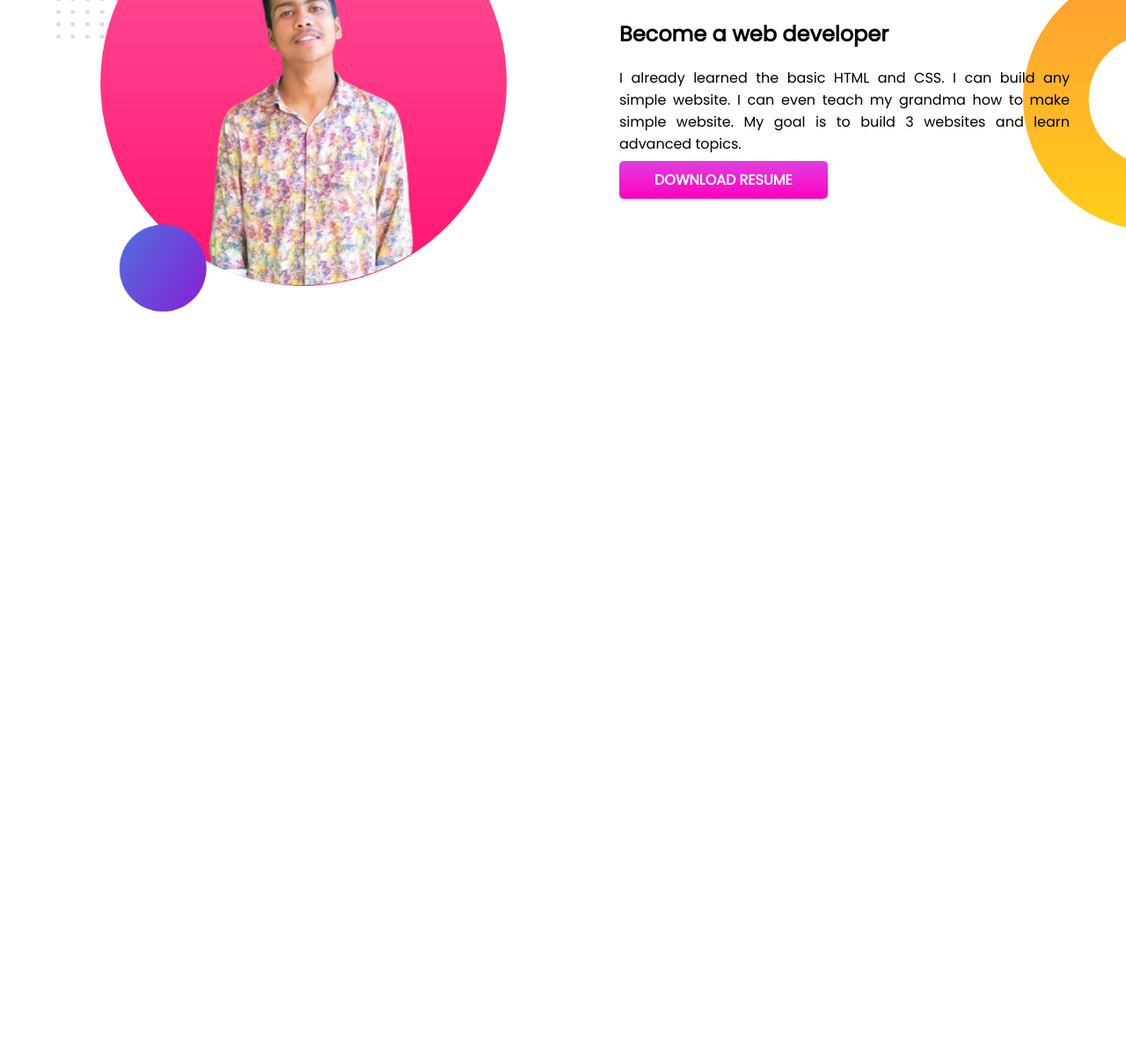
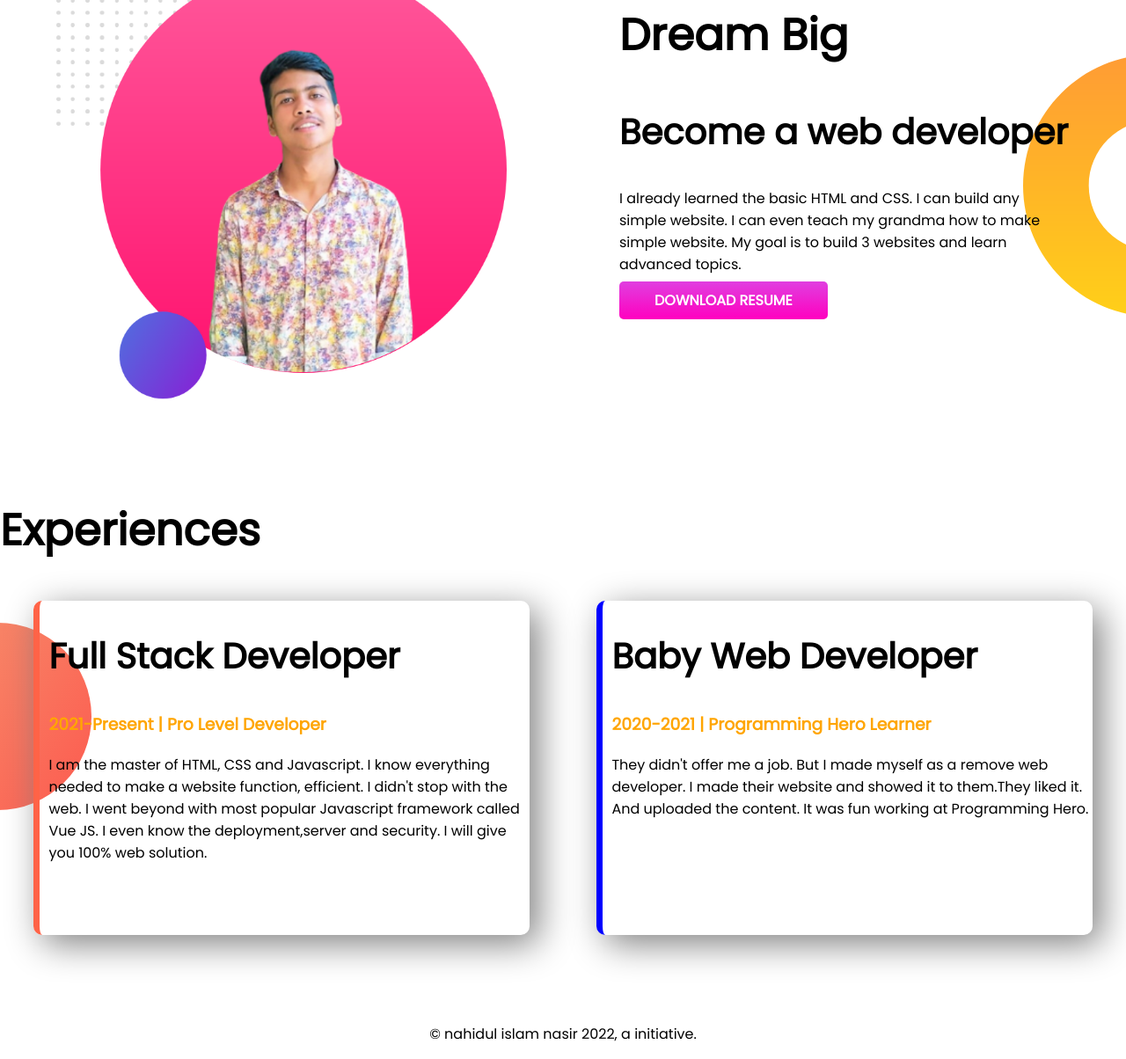
Before and after one commit to nasir738/my-portfolio, a plain HTML site: page index.html in a window 1280 px wide. Shown: the part 877-2081 px from the top of the page at 88% size. Before the commit the page ends 1306 px from the top, so only its background shows below. Drawn offline with Linux system fonts and the light colour scheme.

Commit message:
style border and added footer

```diff
--- a/index.html
+++ b/index.html
@@ -11,7 +11,7 @@
     <link rel="stylesheet" href="style.css">
 </head>
 <body>
-    <section class="top-banner">
+    <section class="top-banner flexible-container">
         <div class="half-width">
             <h1>Welcome To</h1>
             <h1><span class="orange-color">Nahidul Islam Nasir</span> World!</h1>
@@ -25,7 +25,7 @@
             <img src="/images/my-photo.png" alt="">
         </div>
     </section>
-    <section class="dream-big">
+    <section class="dream-big flexible-container">
         <div class="half-width">
             <img src="/images/my photo 2.png" alt="">
         </div>
@@ -38,5 +38,30 @@
             <a class="download-resume" target="_blank" href="">DOWNLOAD RESUME</a>
         </div>
     </section>
+    <section class="experience">
+        <h1>Experiences</h1>
+        <div class="flexible-container">
+            <div id="Full-Stack-Developer" class="experience-item">
+                <h2>Full Stack Developer</h2>
+                <h3 class="orange-color">2021-Present | Pro Level Developer</h3>
+                <p>I am the master of HTML, CSS and Javascript. I know everything needed to make a website function, efficient.
+                    I didn't stop with the web. I went beyond with most popular Javascript framework called Vue JS.
+                    I even know the deployment,server and security. I will give you 100% web solution.
+                </p>
+            </div>
+            <div id="Baby-Web-Developer" class="experience-item">
+                <h2>Baby Web Developer</h2>
+                <h3 class="orange-color">2020-2021 | Programming Hero Learner</h3>
+                <p>
+                    They didn't offer me a job. But I made myself as a remove web developer.
+                    I made their website and showed it to them.They liked it.
+                    And uploaded the content. It was fun working at Programming Hero.
+                </p>
+            </div>
+        </div>
+    </section>
 </body>
+<footer>
+    <p>© nahidul islam nasir 2022, a initiative.</p>
+</footer>
 </html>
--- a/style.css
+++ b/style.css
@@ -9,13 +9,10 @@ body{
 h1{
     font-size: 50px;
 }
-p{
-    text-align: justify;
-}
 .orange-color{
     color:orange;
 }
-section{
+.flexible-container{
      display: flex;
      margin-bottom: 3px;
 }
@@ -48,3 +45,33 @@ section{
     background-repeat: no-repeat;
     background-position: right;
 }
+
+h2 {
+    font-size: 40px;
+}
+.experience-item{
+    width: 44%;
+    height: 380px;
+    margin-left: 3%;
+    margin-right: 3%;
+    box-shadow: 10px 10px 40px gray;
+    padding-left: 10px;
+    border-radius: 10px;
+
+}
+#Full-Stack-Developer{
+    border-left: 7px solid tomato;
+}
+#Baby-Web-Developer{
+    border-left: 7px solid blue;
+}
+.experience {
+    background-image: url(/images/exp-bg.png);
+    background-repeat: no-repeat;
+    background-position: left;
+}
+
+footer p{
+    margin-top: 100px;
+    text-align: center;
+}
```
